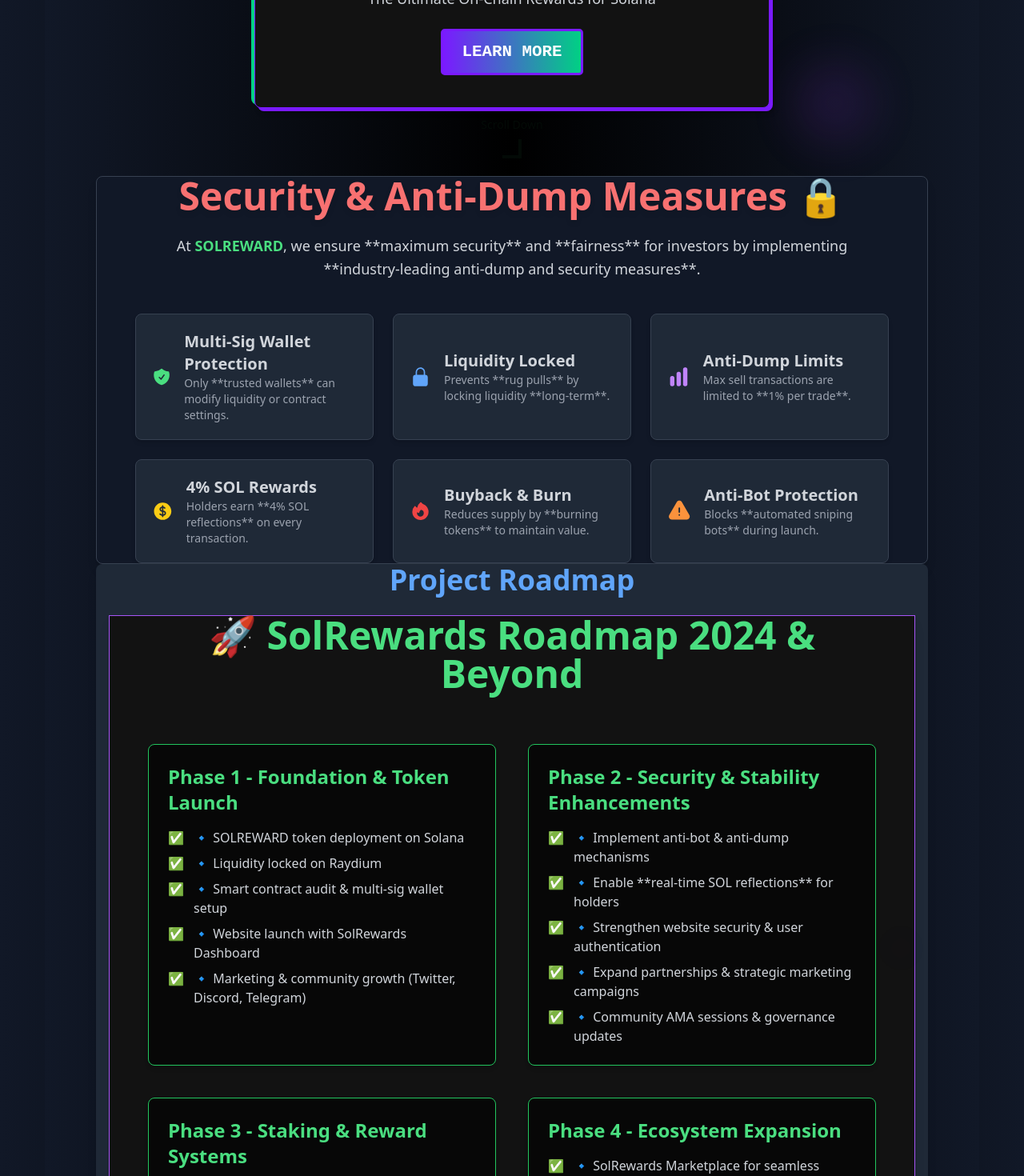
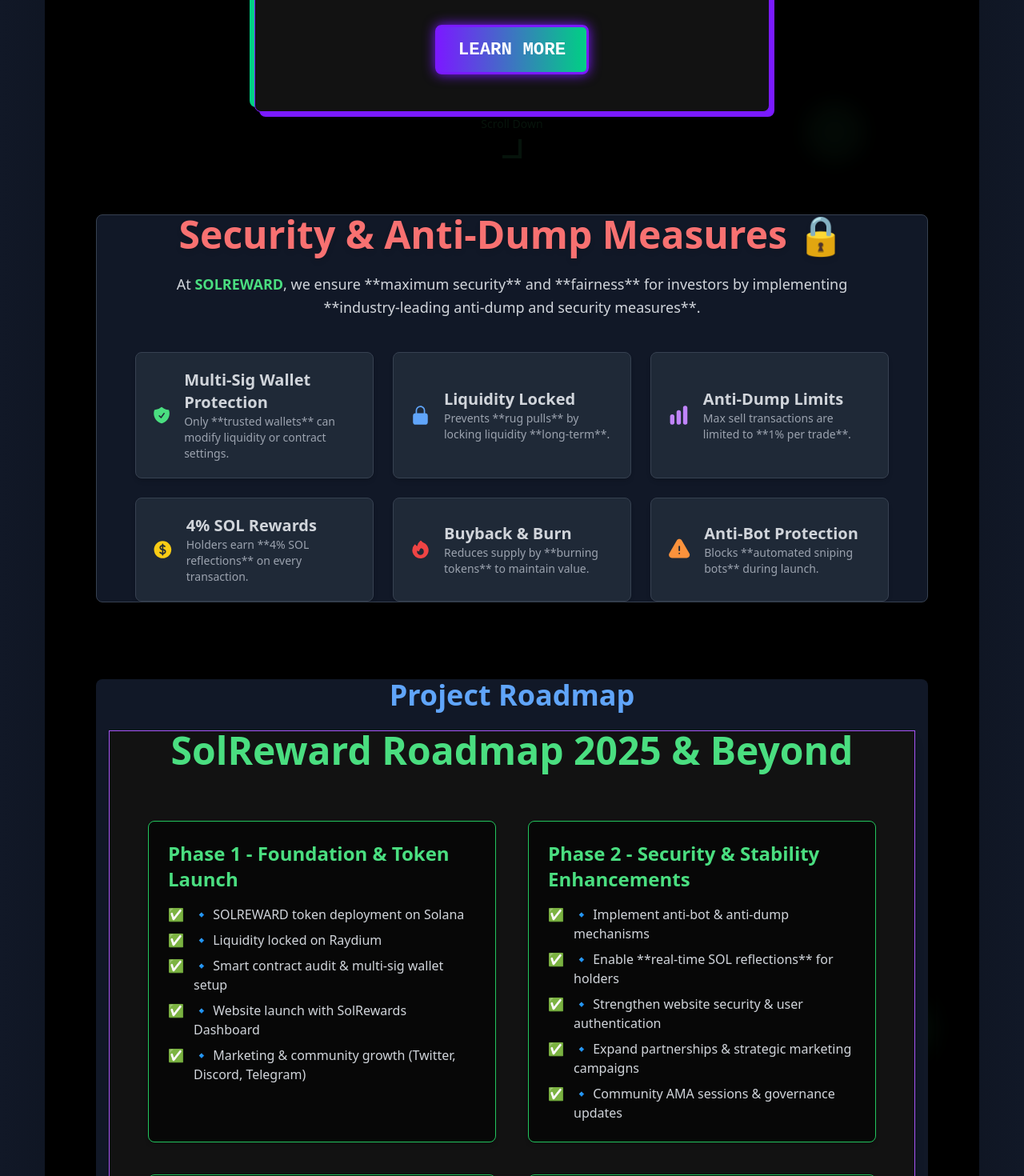
Before and after one commit to ssnfts24/solreward, a Next.js app: page / in a window 1280 px wide. Shown: the part 680-2150 px from the top of the page at 80% size. Built offline with nearby package versions, Linux system fonts and the light colour scheme.

Commit message:
Updated background and error corrections

```diff
--- a/src/app/layout.tsx
+++ b/src/app/layout.tsx
@@ -22,7 +22,7 @@
         <meta name="application-name" content="SOLREWARD" />
         <meta name="theme-color" content="#090909" />
         <link rel="icon" href="/favicon.ico" />
-        <link rel="apple-touch-icon" sizes="180x180" href="/apple-touch-icon.png" />
+        <link rel="apple-touch-icon" sizes="180x180" href="/Logo.png" />
         <link rel="manifest" href="/site.webmanifest" />
 
         {/* ✅ Open Graph / Facebook */}
--- a/src/app/page.tsx
+++ b/src/app/page.tsx
@@ -11,20 +11,16 @@
   const [showTopButton, setShowTopButton] = useState(false);
 
   useEffect(() => {
-    const handleScroll = () => {
-      setShowTopButton(window.scrollY > 300);
-    };
+    const handleScroll = () => setShowTopButton(window.scrollY > 300);
     window.addEventListener("scroll", handleScroll);
     return () => window.removeEventListener("scroll", handleScroll);
   }, []);
 
-  const scrollToTop = () => {
-    window.scrollTo({ top: 0, behavior: "smooth" });
-  };
+  const scrollToTop = () => window.scrollTo({ top: 0, behavior: "smooth" });
 
   return (
     <motion.div
-      className="relative bg-gradient-to-r from-gray-900 via-black to-gray-900 text-white min-h-screen overflow-hidden"
+      className="relative bg-black text-white min-h-screen overflow-hidden"
       initial={{ opacity: 0 }}
       animate={{ opacity: 1 }}
       transition={{ duration: 1 }}
@@ -32,68 +28,120 @@
       {/* ✅ SEO Enhancements */}
       <Head>
         <title>SOLREWARD - Earn Passive SOL Rewards on Solana</title>
-        <meta name="description" content="Earn passive SOL rewards with SOLREWARD, the ultimate on-chain reward system on Solana. Secure, decentralized, and rewarding." />
-        <meta name="keywords" content="Solana, Crypto, Rewards, Passive Income, Staking, DeFi, Blockchain, Security, Yield Farming, Tokenomics" />
-        <meta name="author" content="SOLREWARD Team" />
-        <meta name="viewport" content="width=device-width, initial-scale=1" />
+        <meta
+          name="description"
+          content="Earn passive SOL rewards with SOLREWARD, the most secure & rewarding on-chain system on Solana."
+        />
+        <meta
+          name="keywords"
+          content="Solana, Crypto, SOLREWARD, Staking, DeFi, Blockchain, Passive Income"
+        />
         <meta name="robots" content="index, follow" />
-        <meta property="og:title" content="SOLREWARD - Earn Passive SOL Rewards" />
-        <meta property="og:description" content="SOLREWARD offers automated SOL reflections and passive rewards for long-term holders." />
-        <meta property="og:image" content="https://solreward.com/meta-image.png" />
-        <meta property="og:url" content="https://solreward.com" />
-        <meta property="og:type" content="website" />
-        <meta name="twitter:card" content="summary_large_image" />
-        <meta name="twitter:title" content="SOLREWARD - Earn SOL on Solana" />
-        <meta name="twitter:description" content="Stake and earn passive SOL rewards on the most secure and transparent blockchain rewards system." />
-        <meta name="twitter:image" content="https://solreward.com/meta-image.png" />
         <link rel="icon" href="/favicon.ico" />
-        <link rel="canonical" href="https://solreward.com" />
       </Head>
 
+      {/* 🔥 Adjusted Background Overlay (Less Dark, Less Blur) */}
+      <div className="absolute inset-0 bg-black/50 backdrop-blur-sm z-0"></div>
+
       {/* ✅ Floating Background Effects */}
-      <div className="absolute inset-0 w-full h-full bg-noise opacity-10 z-0 animate-glitch" />
-
-      {[{ top: "10%", left: "5%", size: "w-16 h-16", delay: 0 }, { top: "25%", right: "10%", size: "w-32 h-32", delay: 0.3 }, { bottom: "15%", left: "15%", size: "w-24 h-24", delay: 0.6 }, { bottom: "30%", right: "5%", size: "w-20 h-20", delay: 0.9 }].map((light, index) => (
+      {[
+        { top: "10%", left: "5%", size: "w-16 h-16", delay: 0 },
+        { top: "25%", right: "10%", size: "w-32 h-32", delay: 0.3 },
+        { bottom: "15%", left: "15%", size: "w-24 h-24", delay: 0.6 },
+        { bottom: "30%", right: "5%", size: "w-20 h-20", delay: 0.9 },
+      ].map((light, index) => (
         <motion.div
           key={index}
-          className={`absolute ${light.size} bg-purple-600 opacity-20 rounded-full blur-2xl animate-pulse`}
+          className={`${light.size} absolute bg-green-400 opacity-15 rounded-full blur-xl animate-pulse`}
           initial={{ opacity: 0, scale: 0.5 }}
-          animate={{ opacity: 0.4, scale: 1.2 }}
-          transition={{ duration: 2.5, repeat: Infinity, repeatType: "reverse", delay: light.delay }}
-          style={{ top: light.top, left: light.left, right: light.right, bottom: light.bottom }}
+          animate={{ opacity: 0.3, scale: 1.2 }}
+          transition={{
+            duration: 3,
+            repeat: Infinity,
+            repeatType: "reverse",
+            delay: light.delay,
+          }}
+          style={{
+            top: light.top,
+            left: light.left,
+            right: light.right,
+            bottom: light.bottom,
+          }}
         />
       ))}
 
       {/* ✅ Hero Section */}
-      <motion.section className="relative flex flex-col items-center justify-center w-full h-screen px-4 xl:px-16" initial={{ scale: 0.95, opacity: 0 }} animate={{ scale: 1, opacity: 1 }} transition={{ duration: 1, ease: "easeOut" }}>
+      <motion.section
+        className="relative flex flex-col items-center justify-center w-full h-screen px-4 xl:px-16 z-10"
+        initial={{ scale: 0.95, opacity: 0 }}
+        animate={{ scale: 1, opacity: 1 }}
+        transition={{ duration: 1, ease: "easeOut" }}
+      >
         <HeroSection />
       </motion.section>
 
       {/* ✅ Security Features */}
-      <motion.section className="w-full h-auto flex items-center justify-center px-4 xl:px-16" initial={{ opacity: 0, y: 50 }} whileInView={{ opacity: 1, y: 0 }} viewport={{ once: true }} transition={{ duration: 0.8, delay: 0.5 }}>
+      <motion.section
+        className="relative w-full flex items-center justify-center px-4 xl:px-16 py-12 z-10"
+        initial={{ opacity: 0, y: 50 }}
+        whileInView={{ opacity: 1, y: 0 }}
+        viewport={{ once: true }}
+        transition={{ duration: 0.8, delay: 0.5 }}
+      >
         <SecurityFeatures />
       </motion.section>
 
       {/* ✅ Roadmap Section */}
-      <motion.section className="w-full h-auto flex items-center justify-center px-4 xl:px-16" initial={{ opacity: 0, y: 50 }} whileInView={{ opacity: 1, y: 0 }} viewport={{ once: true }} transition={{ duration: 0.8, delay: 0.5 }}>
-        <div className="container mx-auto py-16 px-8 rounded-lg bg-gray-800 shadow-lg transition-transform duration-300 hover:scale-105 hover:shadow-2xl w-full">
-          <h2 className="text-4xl font-bold text-center text-blue-400 mb-6">Project Roadmap</h2>
+      <motion.section
+        className="relative w-full flex items-center justify-center px-4 xl:px-16 py-12 z-10"
+        initial={{ opacity: 0, y: 50 }}
+        whileInView={{ opacity: 1, y: 0 }}
+        viewport={{ once: true }}
+        transition={{ duration: 0.8, delay: 0.5 }}
+      >
+        <div className="container mx-auto py-16 px-8 rounded-lg bg-gray-900 shadow-lg transition-transform duration-300 hover:scale-105 hover:shadow-2xl w-full">
+          <h2 className="text-4xl font-bold text-center text-blue-400 mb-6">
+            Project Roadmap
+          </h2>
           <Roadmap />
         </div>
       </motion.section>
 
       {/* ✅ Call to Action */}
-      <motion.section className="w-full flex items-center justify-center px-4 xl:px-16 py-12" initial={{ opacity: 0, scale: 0.9 }} whileInView={{ opacity: 1, scale: 1 }} viewport={{ once: true }} transition={{ duration: 0.8, delay: 0.6 }}>
+      <motion.section
+        className="relative w-full flex items-center justify-center px-4 xl:px-16 py-12 z-10"
+        initial={{ opacity: 0, scale: 0.9 }}
+        whileInView={{ opacity: 1, scale: 1 }}
+        viewport={{ once: true }}
+        transition={{ duration: 0.8, delay: 0.6 }}
+      >
         <div className="text-center">
-          <h2 className="text-3xl font-semibold text-white">Join the Future of Rewards</h2>
-          <p className="text-lg text-gray-400 mt-4">Get started with SOLREWARD today and unlock new opportunities.</p>
-          <a href="/SOLR-Whitepaper.pdf" download className="mt-6 inline-block px-6 py-3 bg-gradient-to-r from-green-400 to-blue-500 text-white font-semibold rounded-lg shadow-lg hover:scale-105 transition duration-300">Download Whitepaper</a>
+          <h2 className="text-3xl font-semibold text-white">
+            Join the Future of Rewards
+          </h2>
+          <p className="text-lg text-gray-400 mt-4">
+            Get started with SOLREWARD today and unlock new opportunities.
+          </p>
+          <a
+            href="/SOLR-Whitepaper.pdf"
+            download
+            className="mt-6 inline-block px-6 py-3 bg-gradient-to-r from-green-400 to-blue-500 text-white font-semibold rounded-lg shadow-lg hover:scale-105 transition duration-300"
+          >
+            Download Whitepaper
+          </a>
         </div>
       </motion.section>
 
       {/* ✅ Back to Top Button */}
       {showTopButton && (
-        <motion.button onClick={scrollToTop} className="fixed bottom-6 right-6 px-4 py-2 bg-gradient-to-r from-purple-500 to-blue-500 text-white font-bold rounded-lg shadow-lg hover:scale-110 transition-all duration-300" initial={{ opacity: 0, y: 20 }} animate={{ opacity: 1, y: 0 }} transition={{ duration: 0.5 }} whileHover={{ scale: 1.1 }}>
+        <motion.button
+          onClick={scrollToTop}
+          className="fixed bottom-6 right-6 px-4 py-2 bg-gradient-to-r from-green-500 to-blue-500 text-white font-bold rounded-lg shadow-lg hover:scale-110 transition-all duration-300"
+          initial={{ opacity: 0, y: 20 }}
+          animate={{ opacity: 1, y: 0 }}
+          transition={{ duration: 0.5 }}
+          whileHover={{ scale: 1.1 }}
+        >
           ⬆ Back to Top
         </motion.button>
       )}
--- a/src/app/roadmap/page.tsx
+++ b/src/app/roadmap/page.tsx
@@ -41,7 +41,7 @@
     phase: "Phase 4",
     title: "Ecosystem Expansion",
     details: [
-      "🔹 Introduce **SolRewards Marketplace** for trading",
+      "🔹 Introduce **SolReward Marketplace** for trading",
       "🔹 Governance voting integration (DAO decision-making)",
       "🔹 Partner with Solana-based DeFi platforms",
       "🔹 Explore **cross-chain compatibility** for SOLR",
@@ -54,20 +54,20 @@
   return (
     <>
       <Head>
-        <title>🚀 SOLREWARD Roadmap 2024 | Token Growth & Expansion</title>
+        <title>SOLREWARD Roadmap 2025 | Token Growth & Expansion</title>
         <meta
           name="description"
-          content="Explore the official SOLREWARD roadmap for 2024 & beyond. See our plans for token growth, security enhancements, staking, and ecosystem expansion."
+          content="Explore the official SOLREWARD roadmap for 2025 & beyond. See our plans for token growth, security enhancements, staking, and ecosystem expansion."
         />
         <meta name="keywords" content="Solana, Crypto, SOLREWARD, Staking, DeFi, Blockchain, Roadmap, Passive Income" />
         <meta name="robots" content="index, follow" />
-        <meta property="og:title" content="🚀 SOLREWARD Roadmap 2024" />
+        <meta property="og:title" content=" SOLREWARD Roadmap 2025" />
         <meta property="og:description" content="See the future plans for SOLREWARD, including staking, security updates, and ecosystem expansion." />
         <meta property="og:image" content="https://solreward.com/meta-roadmap.png" />
         <meta property="og:url" content="https://solreward.com/roadmap" />
         <meta property="og:type" content="website" />
         <meta name="twitter:card" content="summary_large_image" />
-        <meta name="twitter:title" content="🚀 SOLREWARD Roadmap 2024" />
+        <meta name="twitter:title" content=" SOLREWARD Roadmap 2025" />
         <meta name="twitter:description" content="Learn about the SOLREWARD token roadmap and upcoming developments." />
         <meta name="twitter:image" content="https://solreward.com/meta-roadmap.png" />
         <link rel="canonical" href="https://solreward.com/roadmap" />
@@ -82,7 +82,7 @@
       >
         {/* 🔥 Title */}
         <h1 className="text-4xl md:text-5xl font-bold text-center pixel-hover text-green-400 mb-16">
-          🚀 SOLREWARD Roadmap 2024 & Beyond
+           SOLREWARD Roadmap 2024 & Beyond
         </h1>
 
         {/* 🛤️ Roadmap Timeline */}
--- a/src/components/Roadmap.tsx
+++ b/src/components/Roadmap.tsx
@@ -60,7 +60,7 @@
     >
       {/* 🔥 Title */}
       <h2 className="text-4xl md:text-5xl font-bold text-center pixel-hover text-green-400 mb-16">
-        🚀 SolRewards Roadmap 2024 & Beyond
+         SolReward Roadmap 2025 & Beyond
       </h2>
 
       {/* 🛤️ Roadmap Timeline */}
--- a/src/styles/global.css
+++ b/src/styles/global.css
@@ -9,7 +9,7 @@
 :root {
   --background-light: #0e0e0e;
   --foreground-light: #e0e0e0;
-  --background-dark: #090909;
+  --background-dark: #020202;
   --foreground-dark: #ffffff;
 
   /* 🌌 Solana Pixel Colors */
@@ -18,11 +18,18 @@
   --gradient-end: #9d00ff;
 }
 
-/* 🔥 Dark Mode Settings */
+/* 🔥 Dark Mode Settings with Animated Background */
+@keyframes background-flow {
+  0% { background-position: 0% 50%; }
+  50% { background-position: 100% 50%; }
+  100% { background-position: 0% 50%; }
+}
+
 body {
   color: var(--foreground-dark);
-  background: var(--background-dark);
+  background: radial-gradient(circle at top, #010101, #000000 70%);
   font-family: 'VT323', monospace;
+  animation: background-flow 15s infinite linear;
   transition: background 0.3s ease-in-out, color 0.3s ease-in-out;
 }
 
@@ -45,7 +52,7 @@
   padding: 0 1rem;
 }
 
-/* 🎮 Base Font (No Pixel Effect by Default) */
+/* 🎮 Base Font (Clean, Retro-Inspired) */
 .base-text {
   font-family: 'VT323', monospace;
   text-transform: uppercase;
@@ -61,76 +68,48 @@
   transition: text-shadow 0.3s ease-in-out;
 }
 
-/* 🔥 Pixel Borders (8-bit UI Feel) */
+/* 🔥 Stronger Pixel Borders */
 .pixel-border {
-  box-shadow: 4px 4px 0px #7a1aff, -4px -4px 0px #00d084, 6px 6px 6px rgba(0, 0, 0, 0.3);
+  box-shadow: 6px 6px 0px #7a1aff, -6px -6px 0px #00d084, 8px 8px 6px rgba(0, 0, 0, 0.5);
 }
 
-/* 🔥 Background Glitch Effect */
-@keyframes glitch {
-  0% { background-position: 0% 50%; opacity: 1; }
-  20% { background-position: 5% 55%; opacity: 0.95; }
-  40% { background-position: -5% 45%; opacity: 1; }
-  60% { background-position: 3% 52%; opacity: 0.98; }
-  80% { background-position: -3% 48%; opacity: 1; }
-  100% { background-position: 0% 50%; opacity: 1; }
+/* 🔥 Neon Pulsing Glow Effect */
+@keyframes pulse-glow {
+  0% { box-shadow: 0 0 10px var(--gradient-start); }
+  50% { box-shadow: 0 0 20px var(--gradient-mid); }
+  100% { box-shadow: 0 0 10px var(--gradient-end); }
 }
 
-/* Apply the glitch effect */
-.glitch-bg {
-  animation: glitch 3s infinite linear alternate;
-  background-image: url('/Banner.png');
-  background-size: cover;
-  background-position: center;
-  filter: brightness(0.9);
+.glow-effect:hover {
+  animation: pulse-glow 1.5s infinite alternate;
 }
 
-/* 🔥 Text Glitch Animation */
-@keyframes text-glitch {
-  0% { transform: translate(0); opacity: 1; }
-  20% { transform: translate(-2px, 2px) skew(-1deg); opacity: 0.95; }
-  40% { transform: translate(2px, -2px) skew(1deg); opacity: 1; }
-  60% { transform: translate(-1px, -1px) skew(-1deg); opacity: 0.98; }
-  80% { transform: translate(1px, 1px) skew(1deg); opacity: 1; }
-  100% { transform: translate(0); opacity: 1; }
-}
-
-/* Apply Glitch Effect to Text */
-.glitch-text:hover {
-  animation: text-glitch 1.5s infinite ease-in-out alternate;
-}
-
-/* 💡 Pixelated Light Flicker Effect */
-@keyframes flicker {
-  0% { opacity: 1; }
-  50% { opacity: 0.85; }
-  100% { opacity: 1; }
-}
-.flicker-effect:hover {
-  animation: flicker 1.5s infinite ease-in-out;
-}
-
-/* 🚀 Retro Pixel Button */
+/* 🚀 Professional Retro Pixel Button */
 .pixel-btn {
   font-family: 'VT323', monospace;
   background: linear-gradient(90deg, #7a1aff, #00d084);
   color: white;
-  padding: 12px 24px;
-  border-radius: 5px;
+  padding: 14px 26px;
+  border-radius: 8px;
   text-transform: uppercase;
-  font-size: 1.3rem;
+  font-size: 1.4rem;
+  border: 3px solid #7a1aff;
   transition: all 0.3s ease-in-out;
-  border: 3px solid #7a1aff;
+  box-shadow: 0px 0px 15px var(--gradient-mid);
+  position: relative;
+  overflow: hidden;
 }
 
+/* 🎨 Button Glow Effect */
 .pixel-btn:hover {
   background: linear-gradient(90deg, #00d084, #7a1aff);
-  transform: scale(1.08);
+  transform: scale(1.1);
+  box-shadow: 0px 0px 25px var(--gradient-end);
 }
 
-/* ✅ Navigation Bar Enhancements */
+/* ✅ Animated Navigation Bar */
 .navbar {
-  font-size: 1.5rem; /* ✅ Bigger font size */
+  font-size: 1.4rem;
   font-weight: bold;
   text-transform: uppercase;
   letter-spacing: 2px;
@@ -138,27 +117,45 @@
   display: flex;
   justify-content: space-between;
   align-items: center;
+  backdrop-filter: blur(12px);
+  background: rgba(0, 0, 0, 0.7);
+  border-bottom: 1px solid rgba(255, 255, 255, 0.1);
+  box-shadow: 0px 5px 20px rgba(0, 0, 0, 0.5);
+  position: fixed;
+  width: 100%;
+  top: 0;
+  z-index: 1000;
 }
 
-/* 🔥 Glitch Hover Effect */
+/* 🔥 Animated Floating Icon Effect */
+@keyframes float {
+  0% { transform: translateY(0px); }
+  50% { transform: translateY(-5px); }
+  100% { transform: translateY(0px); }
+}
+
+.floating-icon {
+  animation: float 3s infinite ease-in-out;
+}
+
+/* ✅ Professional Navigation Link Effects */
 .navbar-link {
   position: relative;
   display: inline-block;
   text-decoration: none;
-  transition: color 0.3s ease-in-out;
+  color: white;
+  transition: color 0.3s ease-in-out, transform 0.2s ease-in-out;
+  padding: 10px 15px;
 }
 
+/* 🔥 Gradient Hover Effect */
 .navbar-link:hover {
   color: var(--gradient-start);
-  animation: text-glitch 0.8s infinite alternate;
+  text-shadow: 0px 0px 10px var(--gradient-start), 0px 0px 18px var(--gradient-end);
+  transform: translateY(-2px);
 }
 
-/* 🔥 Neon Glow Effect on Hover */
-.navbar-link:hover {
-  text-shadow: 0px 0px 10px var(--gradient-start), 0px 0px 18px var(--gradient-end);
-}
-
-/* 🔥 Expanding Underline Effect */
+/* 🎨 Expanding Underline Effect */
 .navbar-link::after {
   content: "";
   position: absolute;
@@ -173,6 +170,15 @@
 .navbar-link:hover::after {
   width: 100%;
   left: 0;
+}
+
+/* 🌫️ Frosted Glass Effect */
+.frosted-glass {
+  backdrop-filter: blur(10px);
+  background: rgba(0, 0, 0, 0.6);
+  border-radius: 10px;
+  padding: 15px;
+  border: 1px solid rgba(255, 255, 255, 0.1);
 }
 
 /* ✅ Adjust Logo Size for Different Screens */
@@ -194,7 +200,8 @@
     font-size: 1.1rem;
   }
 }
-/* Ensure body doesn't cut off sections */
+
+/* ✅ Ensuring the body doesn’t cut off sections */
 body {
-  padding-top: 100px; /* Adjust based on navbar height */
+  padding-top: 100px;
 }
```
